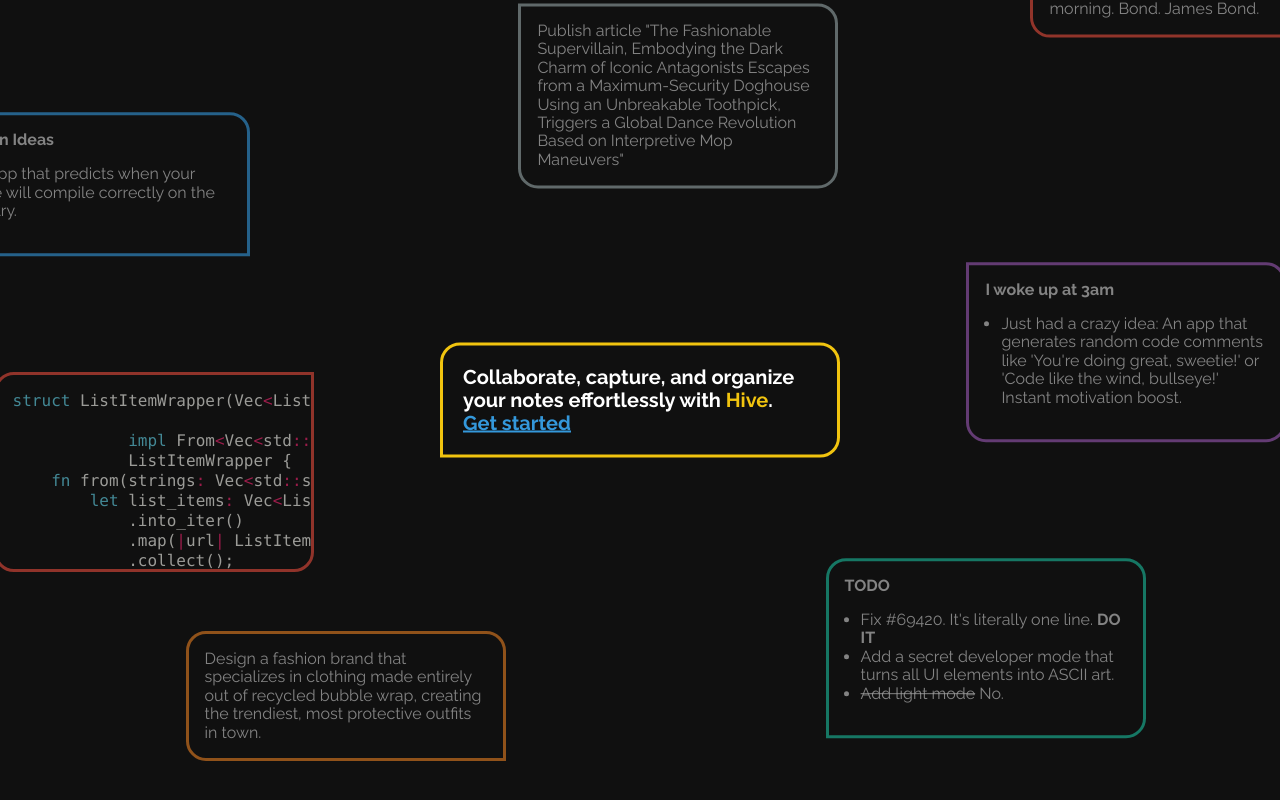
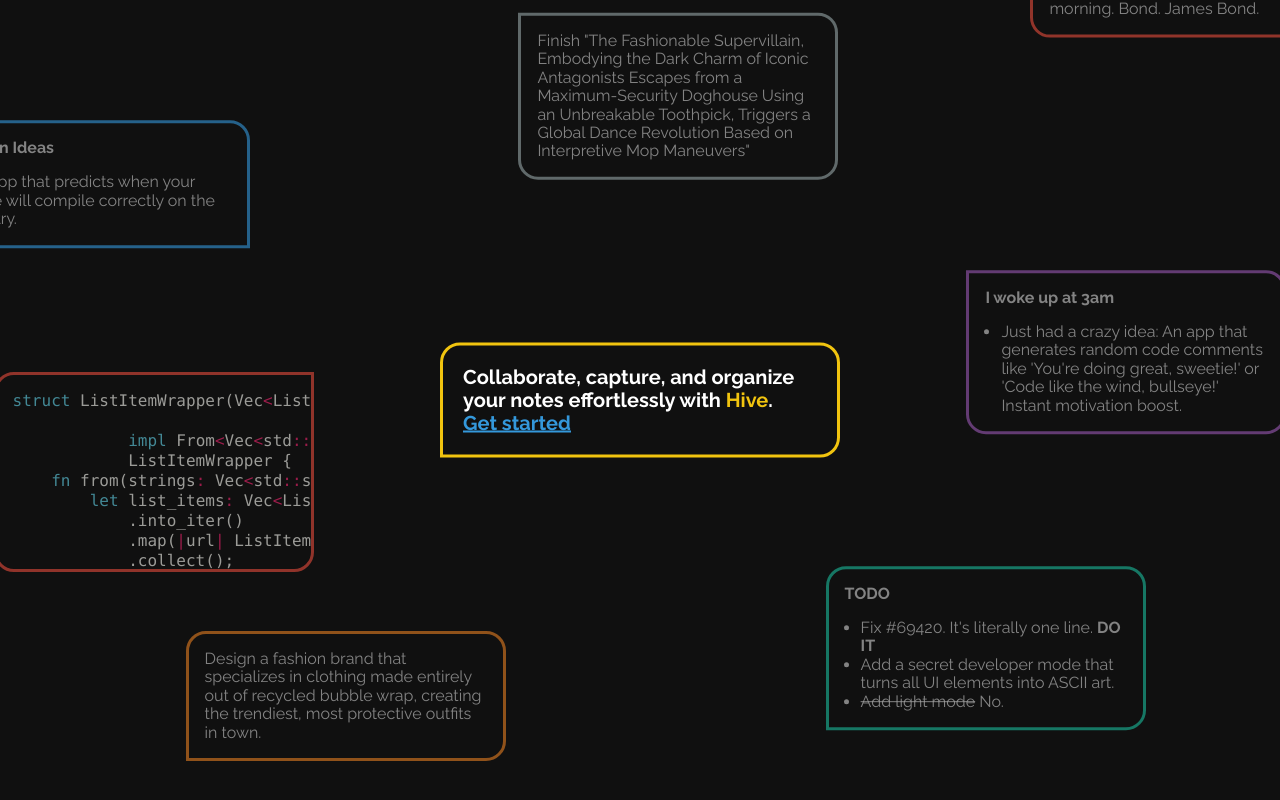
Before and after one commit to SiddharthShyniben/hive, a SvelteKit app: page / in a window 1280 px wide. Shown: the top 800 px of the page. Built offline with nearby package versions, Linux system fonts and the light colour scheme.

Commit message:
Refactor note into own component

```diff
--- /dev/null
+++ b/src/lib/Note.svelte
@@ -0,0 +1,74 @@
+<script lang="ts">
+	export let color = 'grey';
+	export let border = '1';
+	export let classes = '';
+	export let dim = false;
+</script>
+
+<div class="note {color} border-{border} {classes}" class:dim={dim}>
+	<slot />
+</div>
+
+<style>
+	div {
+		margin: auto;
+		padding: 1em;
+		color: #fffc;
+		min-width: 15em;
+		max-width: 20em;
+		max-height: 12.5em;
+		border: 3px solid #95a5a6;
+		border-radius: 20px;
+		overflow: scroll;
+	}
+
+	.blue {
+		border-color: #3498db;
+	}
+	.red {
+		border-color: #e74c3c;
+	}
+	.green {
+		border-color: #1abc9c;
+	}
+	.purple {
+		border-color: #9b59b6;
+	}
+	.yellow {
+		border-color: #f1c40f;
+	}
+	.orange {
+		border-color: #e67e22;
+	}
+
+	.border-1 {
+		border-top-left-radius: 0px;
+	}
+	.border-2 {
+		border-top-right-radius: 0px;
+	}
+	.border-3 {
+		border-bottom-left-radius: 0px;
+	}
+	.border-4 {
+		border-bottom-right-radius: 0px;
+	}
+
+	.dim {
+		opacity: 0.6;
+	}
+
+	::-webkit-scrollbar {
+		-webkit-appearance: none;
+	}
+
+	::-webkit-scrollbar-thumb {
+		border-radius: 8px;
+		border: 6px solid #101010;
+		background-color: #CCCC;
+	}
+
+	::-webkit-scrollbar-corner {
+		background-color: #0000;
+	}
+</style>
--- a/src/routes/+page.svelte
+++ b/src/routes/+page.svelte
@@ -1,30 +1,35 @@
+<script lang="ts">
+	import Note from '$lib/Note.svelte';
+</script>
+
 <div class="notes">
-	<div class="note yellow central border-4">
+	<Note color="yellow" border="3" classes="central">
 		Collaborate, capture, and organize your notes effortlessly with <strong class="hive"
 			>Hive</strong
 		>.<br /> <a href="/signup">Get started</a>
-	</div>
-	<div class="note note-1 red border-2">
+	</Note>
+
+	<Note color="red" border="2" classes="note-1" dim>
 		I love the smell of napalm in the morning. Bond. James Bond.
-	</div>
+	</Note>
 
-	<div class="note note-2 blue border-3">
+	<Note color="blue" border="4" classes="note-2" dim>
 		<strong>Unicorn Ideas</strong>
 		<ul>
 			<li>An app that predicts when your code will compile correctly on the first try.</li>
 		</ul>
-	</div>
+	</Note>
 
-	<div class="note note-3 green border-4">
+	<Note color="green" border="3" classes="note-3" dim>
 		<strong>TODO</strong>
 		<ul>
 			<li>Fix #69420. It's literally one line. <strong>DO IT</strong></li>
 			<li>Add a secret developer mode that turns all UI elements into ASCII art.</li>
 			<li><strike>Add light mode</strike> No.</li>
 		</ul>
-	</div>
+	</Note>
 
-	<div class="note note-4 purple border-1">
+	<Note color="purple" border="1" classes="note-4" dim>
 		<strong>I woke up at 3am</strong>
 		<ul>
 			<li>
@@ -32,20 +37,20 @@
 				sweetie!' or 'Code like the wind, bullseye!' Instant motivation boost.
 			</li>
 		</ul>
-	</div>
+	</Note>
 
-	<div class="note note-5 orange border-3">
+	<Note color="orange" border="3" classes="note note-5" dim>
 		Design a fashion brand that specializes in clothing made entirely out of recycled bubble wrap,
 		creating the trendiest, most protective outfits in town.
-	</div>
+	</Note>
 
-	<div class="note note-6 border-1">
-		Publish article "The Fashionable Supervillain, Embodying the Dark Charm of Iconic Antagonists
+	<Note border="1" classes="note note-6" dim>
+		Finish "The Fashionable Supervillain, Embodying the Dark Charm of Iconic Antagonists
 		Escapes from a Maximum-Security Doghouse Using an Unbreakable Toothpick, Triggers a Global Dance
 		Revolution Based on Interpretive Mop Maneuvers"
-	</div>
+	</Note>
 
-	<div class="note note-7 red border-2">
+	<Note color="red" border="2" classes="note note-7" dim>
 		<pre style="margin: 0; line-height: 125%"><span style="color: #66d9ef">struct</span> <span
 				style="color: #f8f8f2">ListItemWrapper(Vec</span
 			><span style="color: #f92672">&lt;</span><span style="color: #f8f8f2">ListItem</span><span
@@ -119,64 +124,17 @@
 	<span style="color: #f8f8f2">}</span>
 <span style="color: #f8f8f2">}</span>
 		</pre>
-	</div>
+	</Note>
 </div>
 
 <style>
-	.note {
-		margin: auto;
-		padding: 1em;
-		color: #fffc;
-		min-width: 15em;
-		max-width: 20em;
-		max-height: 12.5em;
-		border: 3px solid #95a5a6;
-		border-radius: 20px;
-
-		position: absolute;
-	}
-
-	.note:not(.central) {
-		opacity: 0.6;
-	}
-
-	.note.border-1 {
-		border-top-left-radius: 0px;
-	}
-	.note.border-2 {
-		border-top-right-radius: 0px;
-	}
-	.note.border-3 {
-		border-bottom-right-radius: 0px;
-	}
-	.note.border-4 {
-		border-bottom-left-radius: 0px;
-	}
-
-	.blue {
-		border-color: #3498db;
-	}
-	.red {
-		border-color: #e74c3c;
-	}
-	.green {
-		border-color: #1abc9c;
-	}
-	.purple {
-		border-color: #9b59b6;
-	}
-	.yellow {
-		border-color: #f1c40f;
-	}
-	.orange {
-		border-color: #e67e22;
-	}
 	.hive {
 		color: #f1c40f;
 	}
 
-	ul {
+	.notes :global(ul) {
 		padding-left: 1em;
+		margin-bottom: 0;
 	}
 
 	.notes {
@@ -185,7 +143,7 @@
 		height: 100vh;
 	}
 
-	.note.central {
+	.notes > :global(.note.central) {
 		background-color: #0000;
 		color: white;
 		font-weight: bold;
@@ -196,43 +154,43 @@
 		transform: translate(-50%, -50%);
 	}
 
-	.note-1 {
+	.notes > :global(.note-1) {
 		right: 7%;
 		top: 0%;
 		transform: translate(50%, -50%);
 	}
 
-	.note-2 {
+	.notes > :global(.note-2) {
 		left: 7%;
 		top: 23%;
 		transform: translate(-50%, -50%);
 	}
 
-	.note-3 {
+	.notes > :global(.note-3) {
 		right: 23%;
 		bottom: 19%;
 		transform: translate(50%, 50%);
 	}
 
-	.note-4 {
+	.notes > :global(.note-4) {
 		bottom: 56%;
 		right: 12%;
 		transform: translate(50%, 50%);
 	}
 
-	.note-5 {
+	.notes > :global(.note-5) {
 		bottom: 13%;
 		left: 27%;
 		transform: translate(-50%, 50%);
 	}
 
-	.note-6 {
+	.notes > :global(.note-6) {
 		top: 12%;
 		left: 53%;
 		transform: translate(-50%, -50%);
 	}
 
-	.note-7 {
+	.notes > :global(.note-7) {
 		top: 59%;
 		left: 12%;
 		transform: translate(-50%, -50%);
@@ -242,7 +200,7 @@
 		font-size: 16px;
 	}
 
-	.note {
-		overflow-y: hidden;
+	.notes > :global(.note) {
+		position: absolute;
 	}
 </style>
```
